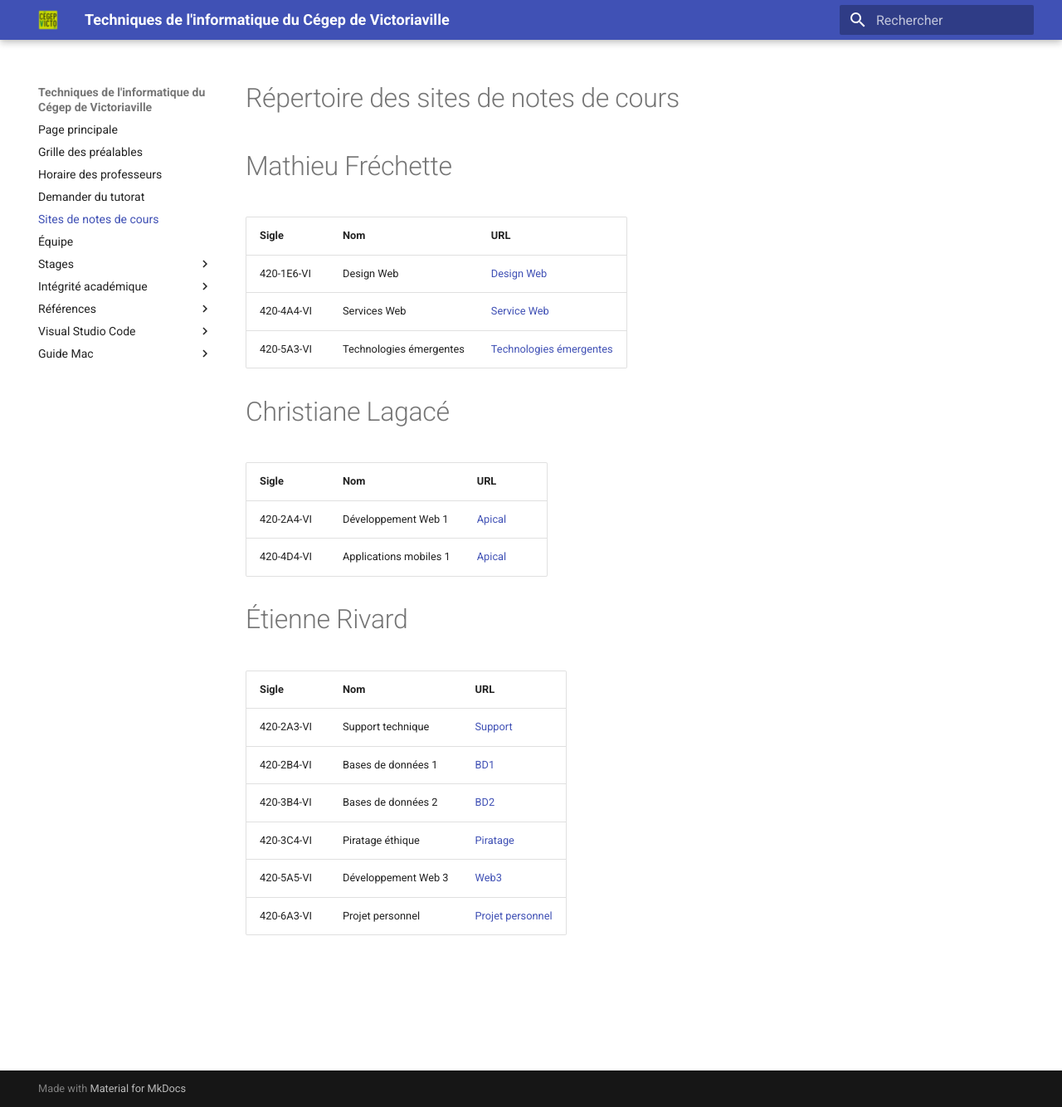
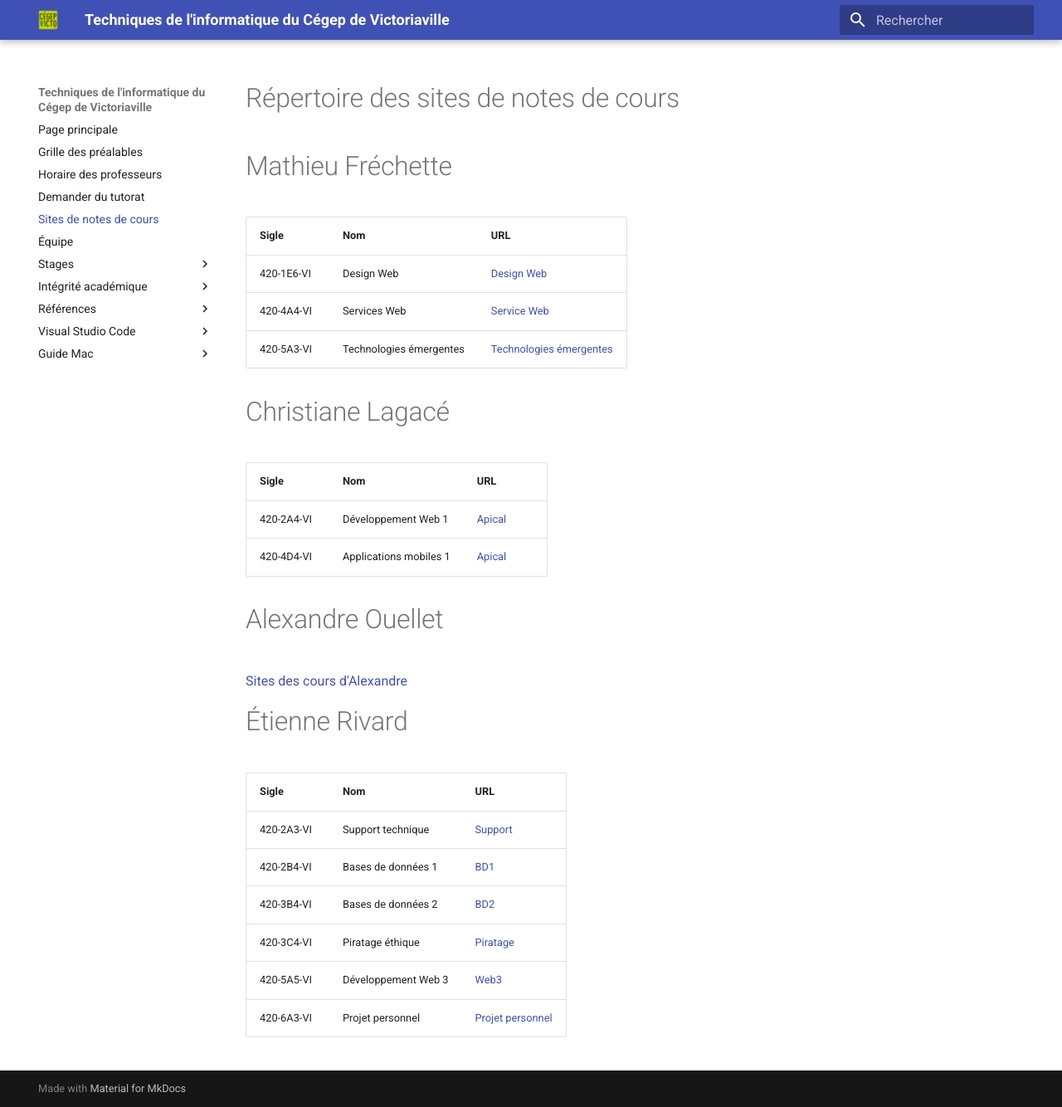
Before and after one commit to cegepvictoetienne/techinfo, an MkDocs documentation site: the page built from wiki/sites.md, in a window 1280 px wide and 1334 px high. Shown: the whole window at 83% size. Built offline with MkDocs 1.6.1 and Material for MkDocs 9.7.7, drawn with Linux system fonts in a browser that asks for light colours.

Commit message:
ajout site Alex

```diff
--- a/wiki/sites.md
+++ b/wiki/sites.md
@@ -16,6 +16,9 @@
 | 420-2A4-VI | Développement Web 1 | [Apical](https://apical.xyz)|
 | 420-4D4-VI | Applications mobiles 1 | [Apical](https://apical.xyz)|
 
+# Alexandre Ouellet
+
+[Sites des cours d'Alexandre](https://cours-alexandre-ouellet.github.io/)
 
 # Étienne Rivard
 
```
